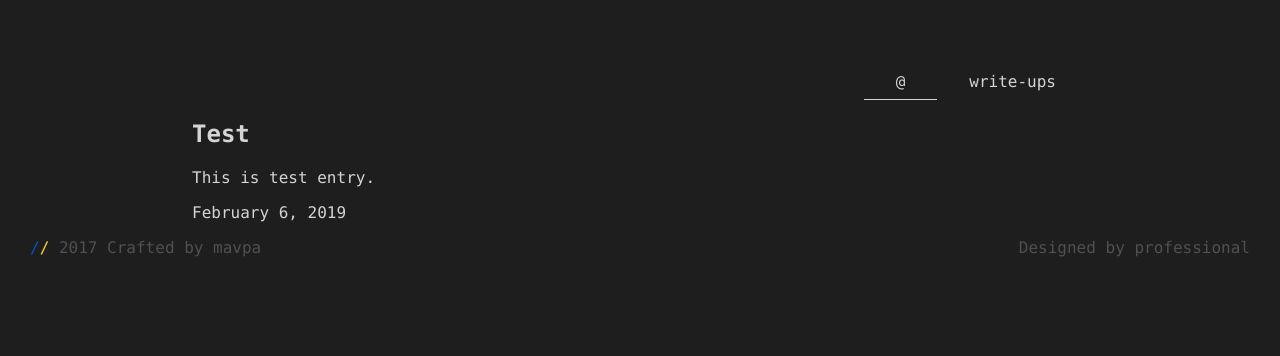
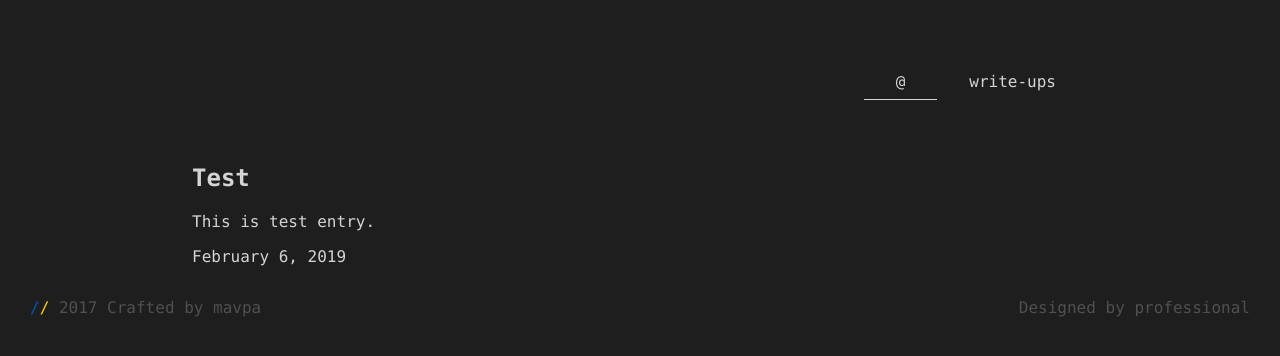
Before and after one commit to taranich/taranich.github.io, a Jekyll site: the page built from _posts/2019-02-06-test.md, in a window 1280 px wide. Shown: the top 356 px of the page. Built offline with Jekyll 4.4.1, drawn with Linux system fonts in a browser that asks for light colours.

Commit message:
Fix for write-ups layout

```diff
--- a/_config.yml
+++ b/_config.yml
@@ -2,4 +2,4 @@ name: Andriy Taranov
 #permalink: /write-ups/:year/:month/:day/:title
 paginate_path: "/write-ups/page:num/"
 plugins: [jekyll-paginate]
-paginate: 3
+paginate: 10
--- a/_layouts/default.html
+++ b/_layouts/default.html
@@ -30,9 +30,7 @@
 			<li class="menu"><a href="index.html">write-ups</a></li>
 			<li class="menu"><a class="active" href="index.html">@</a></li>
 		</ul>
-		<div>
-			{{content}}
-		</div>
+		<p class="presenter">{{content}}</p>
 	</div>
 	<footer>
 			<ul>
```
